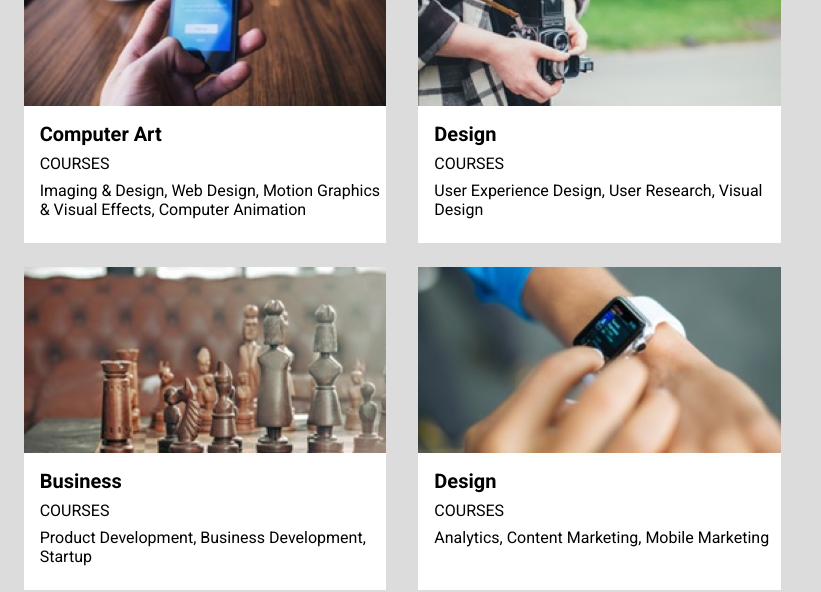
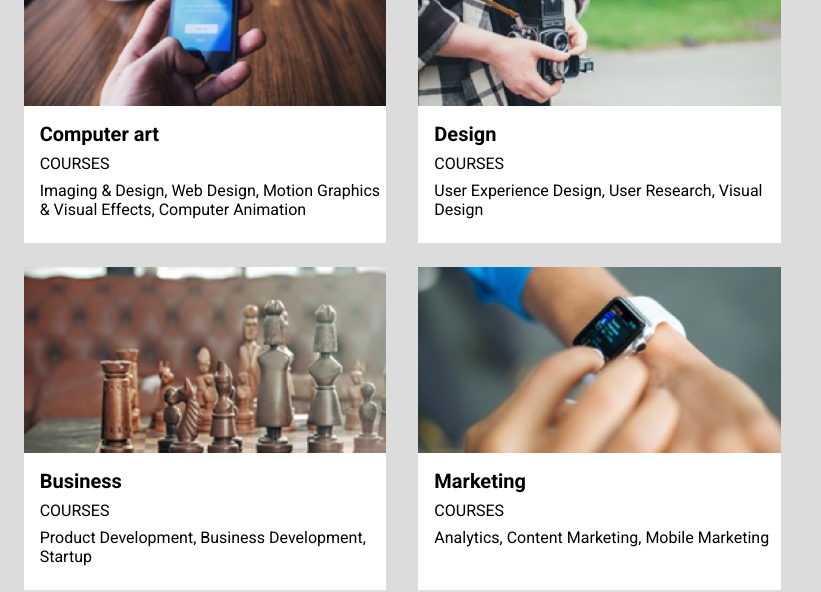
Before and after one commit to shiina-ringo/colmar, a plain HTML site: page index.html in a window 1280 px wide. Shown: the part 1560-2152 px from the top of the page, 435-1256 px from the left. Drawn offline with Linux system fonts and the light colour scheme.

Commit message:
fix typos in text

```diff
--- a/index.html
+++ b/index.html
@@ -95,7 +95,7 @@
 	</div>
 	<div class="course">
 	  <img src="./resources/images/course-computer-art.jpg" alt="A smartphone">
-	  <span class="bold font-125">Computer Art</span>
+	  <span class="bold font-125">Computer art</span>
 	  <span>COURSES</span>
 	  <span>Imaging & Design, Web Design, Motion Graphics & Visual Effects, Computer Animation</span>
 	</div>
@@ -127,7 +127,7 @@
 	</div>
 	<div class="course">
 	  <img src="./resources/images/course-marketing.jpg" alt="A smartwatch">
-	  <span class="bold font-125">Design</span>
+	  <span class="bold font-125">Marketing</span>
 	  <span>COURSES</span>
 	  <span>Analytics, Content Marketing, Mobile Marketing</span>
 	</div>
```
